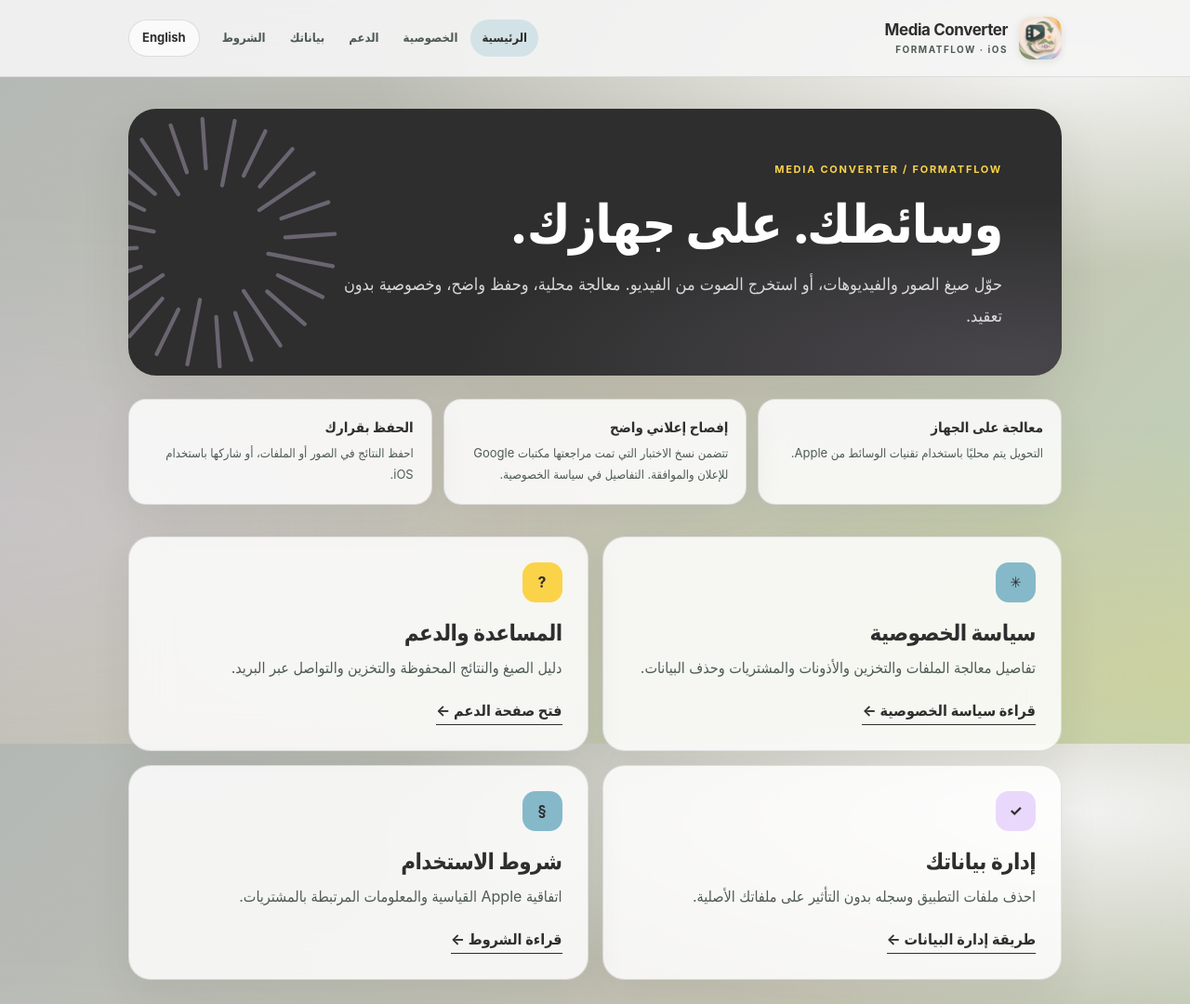
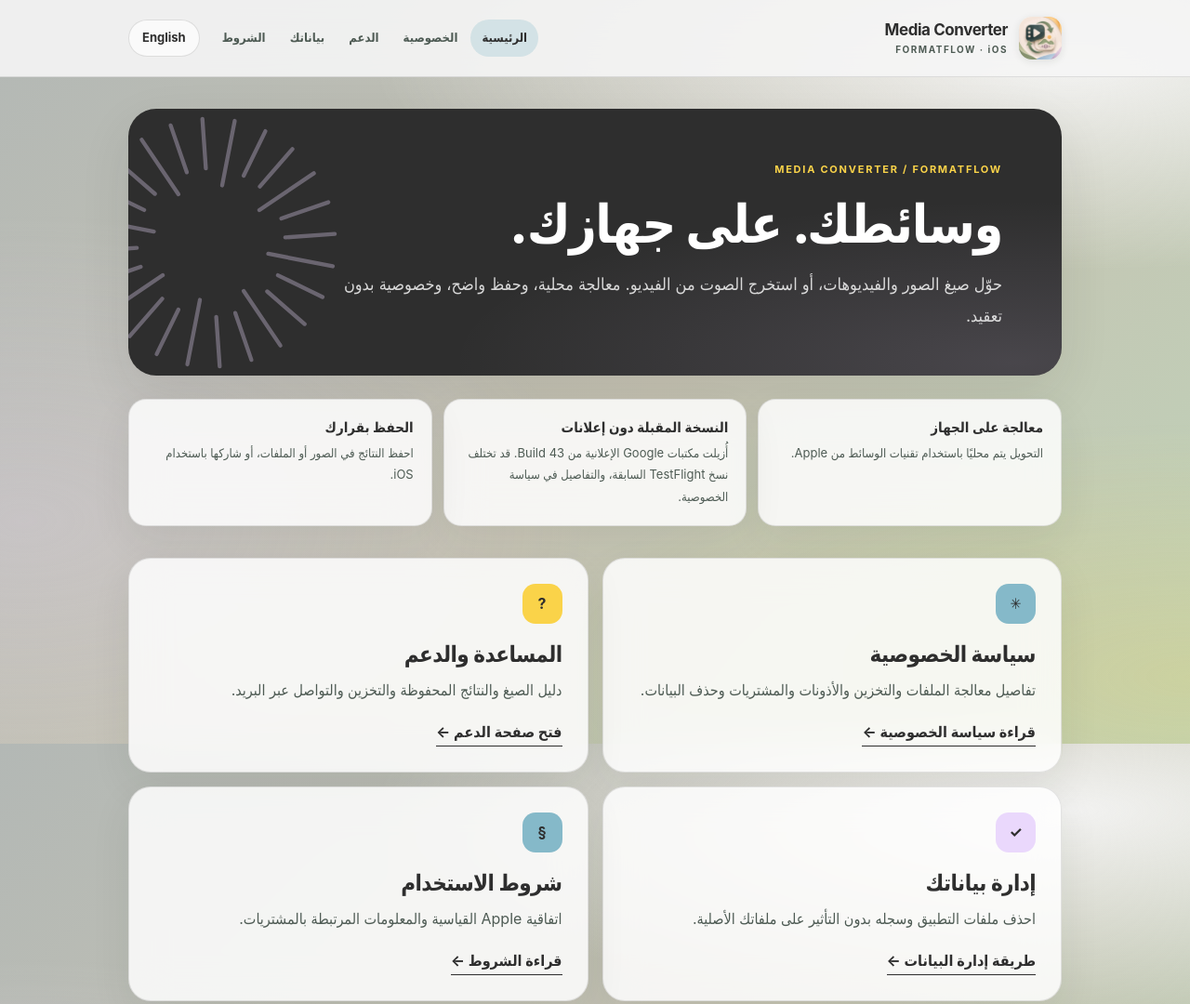
Before and after one commit to hrlxapp/media-converter-legal, a plain HTML site: page ar/index.html in a window 1280 px wide. Shown: the top 1080 px of the page at 93% size. Drawn offline with Linux system fonts and the light colour scheme.

Commit message:
docs(media-converter): accurately scope no-ad Build 43 and prior TestFlight ad SDKs

```diff
--- a/ar/index.html
+++ b/ar/index.html
@@ -20,7 +20,7 @@
 <main class="shell" id="main">
 <div class="hero"><span class="eyebrow">MEDIA CONVERTER / FORMATFLOW</span><h1 class="title">وسائطك. على جهازك.</h1><p class="lead">حوّل صيغ الصور والفيديوهات، أو استخرج الصوت من الفيديو. معالجة محلية، وحفظ واضح، وخصوصية بدون تعقيد.</p></div>
 
-<div class="note-list"><div class="note"><strong>معالجة على الجهاز</strong><span>التحويل يتم محليًا باستخدام تقنيات الوسائط من Apple.</span></div><div class="note"><strong>إفصاح إعلاني واضح</strong><span>تتضمن نسخ الاختبار التي تمت مراجعتها مكتبات Google للإعلان والموافقة. التفاصيل في سياسة الخصوصية.</span></div><div class="note"><strong>الحفظ بقرارك</strong><span>احفظ النتائج في الصور أو الملفات، أو شاركها باستخدام iOS.</span></div></div>
+<div class="note-list"><div class="note"><strong>معالجة على الجهاز</strong><span>التحويل يتم محليًا باستخدام تقنيات الوسائط من Apple.</span></div><div class="note"><strong>النسخة المقبلة دون إعلانات</strong><span>أُزيلت مكتبات Google الإعلانية من Build 43. قد تختلف نسخ TestFlight السابقة، والتفاصيل في سياسة الخصوصية.</span></div><div class="note"><strong>الحفظ بقرارك</strong><span>احفظ النتائج في الصور أو الملفات، أو شاركها باستخدام iOS.</span></div></div>
 <div class="grid">
 <article class="card"><span class="token" aria-hidden="true">✳</span><h2>سياسة الخصوصية</h2><p>تفاصيل معالجة الملفات والتخزين والأذونات والمشتريات وحذف البيانات.</p><a class="more" href="privacy.html">قراءة سياسة الخصوصية ←</a></article>
 <article class="card"><span class="token" aria-hidden="true">?</span><h2>المساعدة والدعم</h2><p>دليل الصيغ والنتائج المحفوظة والتخزين والتواصل عبر البريد.</p><a class="more" href="support.html">فتح صفحة الدعم ←</a></article>
```
